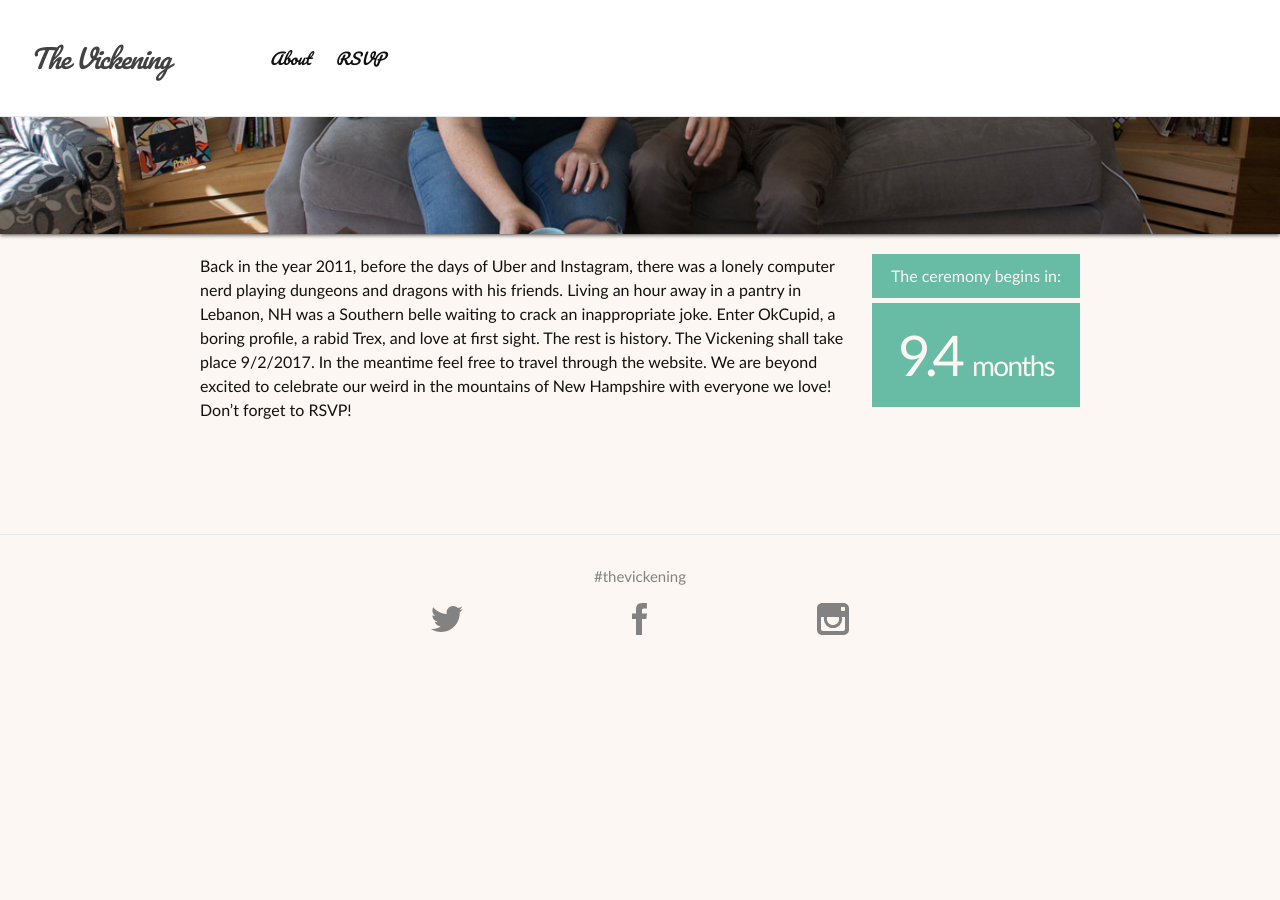
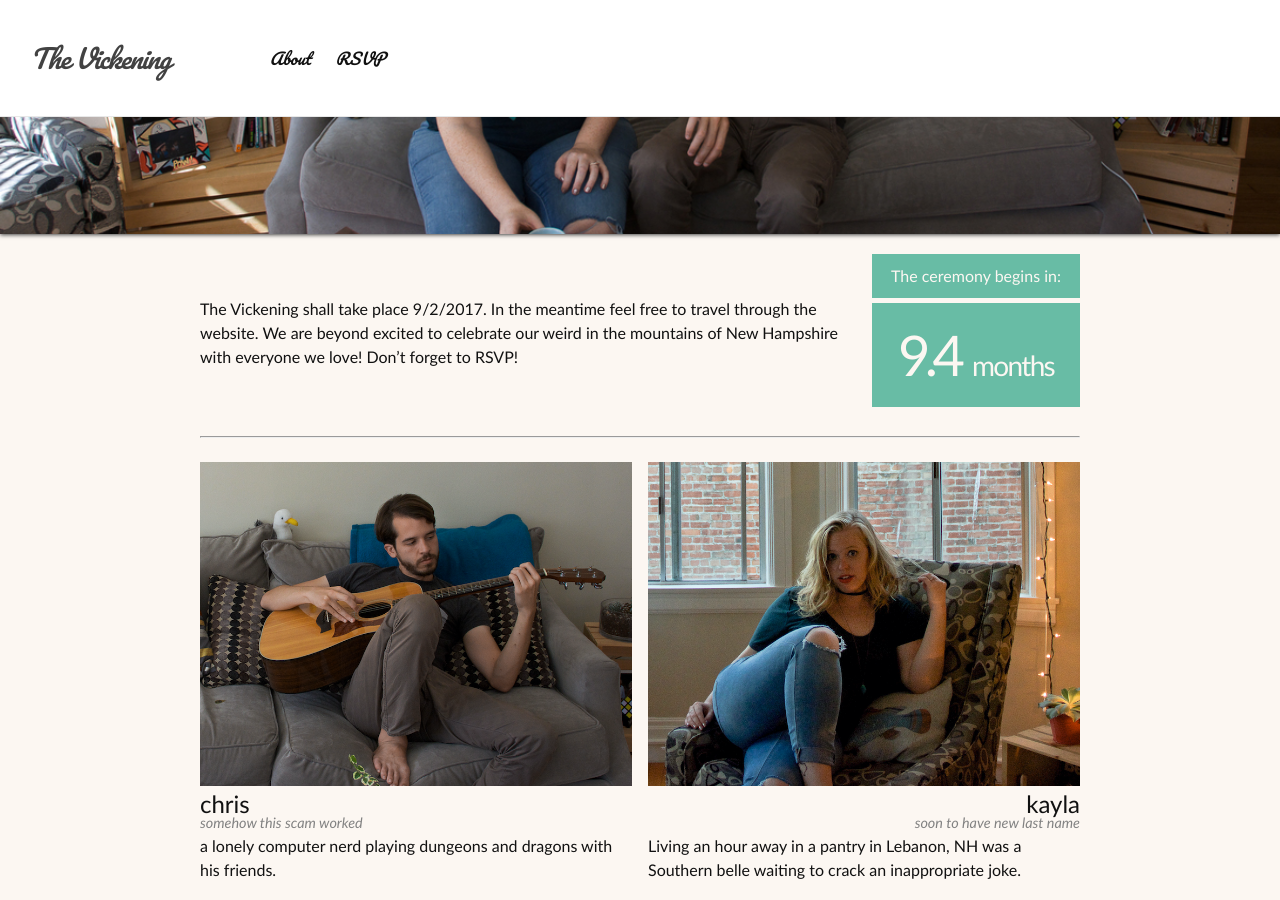
Before and after one commit to chrisinajar/thevickening.com, a Jekyll site: the page built from home.html, in a window 1280 px wide and 900 px high, scrolled down 376 px. Built offline with Jekyll 4.4.1, drawn with Linux system fonts in a browser that asks for light colours; before the commit the page ends 1071 px from its top, so only the background shows below that.

Commit message:
his and her main page layout

```diff
--- /dev/null
+++ b/_sass/_its-us.scss
@@ -0,0 +1,13 @@
+.its-us {
+  h2 {
+    margin-bottom: -10px;
+  }
+  .to-the-right {
+    text-align: right;
+  }
+  .job-title {
+    font-size: 0.9em;
+    font-style: italic;
+    color: $grey-color;
+  }
+}
--- a/_sass/_layout.scss
+++ b/_sass/_layout.scss
@@ -8,6 +8,10 @@ body {
   div {
     box-sizing: border-box;
   }
+}
+
+.full-height {
+  height: 100%;
 }
 
 .page-content {
--- a/css/main.scss
+++ b/css/main.scss
@@ -52,6 +52,7 @@ $on-laptop:        800px;
         "grid",
         "header",
         "home",
+        "its-us",
         "layout",
         "main-page",
         "page-wide-image"
--- a/home.html
+++ b/home.html
@@ -8,9 +8,11 @@ path: /home/
   <div class="content wrapper">
     <div class="row">
       <div class="col-xs-12 col-sm-9">
-        <p>
-          Back in the year 2011, before the days of Uber and Instagram, there was a lonely computer nerd playing dungeons and dragons with his friends. Living an hour away in a pantry in Lebanon, NH was a Southern belle waiting to crack an inappropriate joke. Enter OkCupid, a boring profile, a rabid Trex, and love at first sight. The rest is history. The Vickening shall take place 9/2/2017. In the meantime feel free to travel through the website. We are beyond excited to celebrate our weird in the mountains of New Hampshire with everyone we love! Don’t forget to RSVP!
-        </p>
+        <div class="around-xs middle-xs full-height row">
+          <div class="col-xs-12">
+            The Vickening shall take place 9/2/2017. In the meantime feel free to travel through the website. We are beyond excited to celebrate our weird in the mountains of New Hampshire with everyone we love! Don’t forget to RSVP!
+          </div>
+        </div>
       </div>
       <div class="col-xs-12 col-sm-3">
         <div id="countdown">
@@ -25,6 +27,32 @@ path: /home/
       </div>
     </div>
 
+    <br />
+    <hr />
+    <br />
+
+    <div class="around-xs between-sm row its-us">
+      <div class="col-xs-10 col-sm-6">
+        <img src="{{ "/images/chris.png" | prepend: site.baseurl }}" />
+        <h2>chris</h2>
+        <div class="job-title">
+          somehow this scam worked
+        </div>
+        <div class="description">
+        a lonely computer nerd playing dungeons and dragons with his friends.
+        </div>
+      </div>
+      <div class="col-xs-10 col-sm-6">
+        <img src="{{ "/images/kayla.png" | prepend: site.baseurl }}" />
+        <h2 class="to-the-right">kayla</h2>
+        <div class="job-title to-the-right">
+          soon to have new last name
+        </div>
+        <div class="description">
+          Living an hour away in a pantry in Lebanon, NH was a Southern belle waiting to crack an inappropriate joke.
+        </div>
+      </div>
+    </div>
   </div>
 </div>
 <script type="text/javascript" src="{{ "/js/countdown.js" | prepend: site.baseurl }}"></script>
```
Also changed, not shown: images/chris.png (added), images/kayla.png (added).
